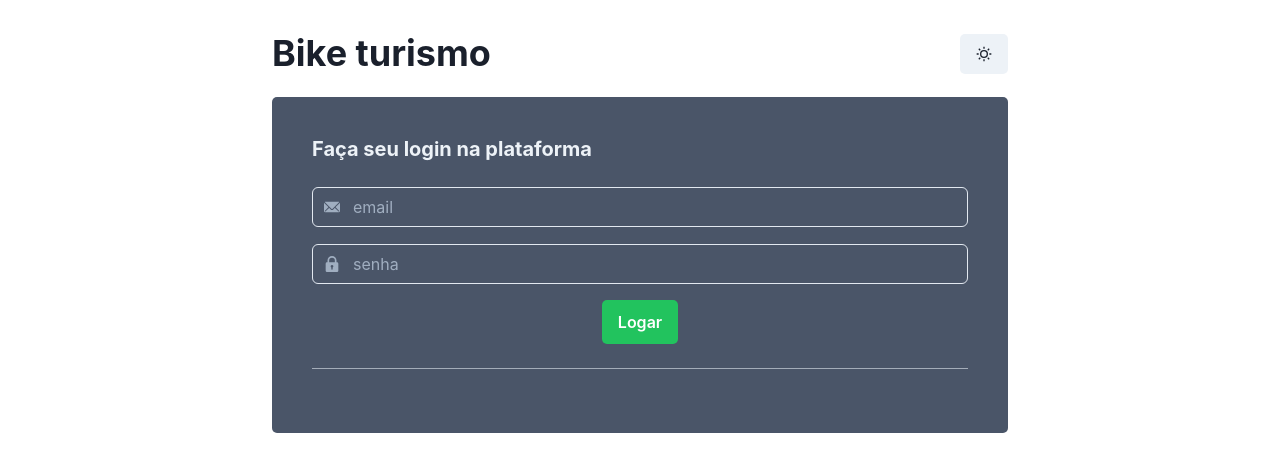
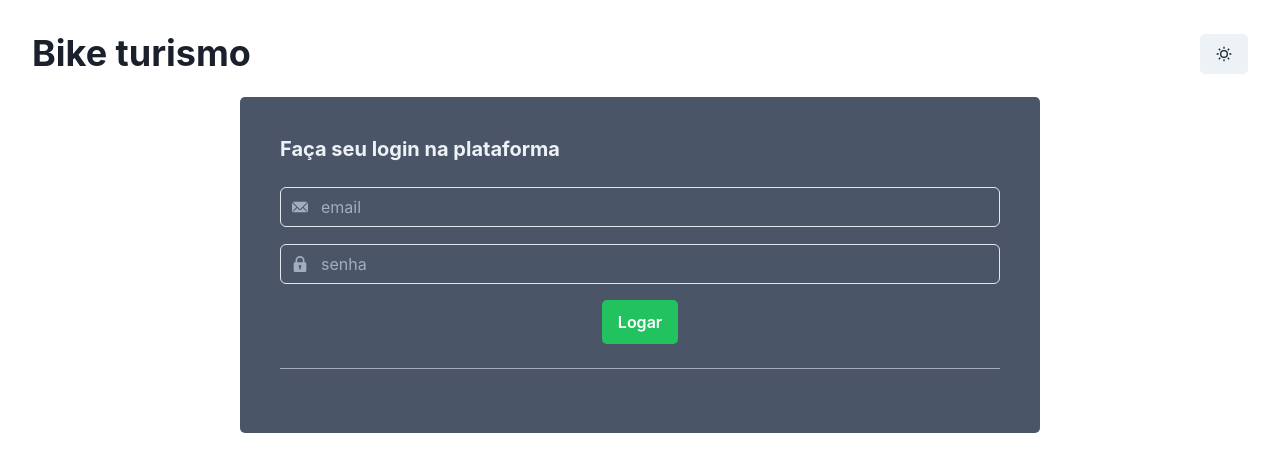
Before and after one commit to Alexandre1921/bike-turismo-web, a Next.js app: page /login in a window 1280 px wide. Shown: the top 472 px of the page. Built offline with nearby package versions, Linux system fonts and the light colour scheme; no server answers.

Commit message:
Ajustando layout

```diff
--- a/src/components/layout/index.tsx
+++ b/src/components/layout/index.tsx
@@ -11,7 +11,7 @@ type LayoutProps = {
 
 const Layout = ({ children }: LayoutProps) => {
   return (
-    <Box margin="0 auto" maxWidth={800} transition="0.5s ease-out">
+    <Box margin="0 auto" transition="0.5s ease-out" minWidth={350}>
       <Meta />
       <Box margin="8">
         <Header />
--- a/src/pages/login.tsx
+++ b/src/pages/login.tsx
@@ -23,7 +23,9 @@ const Home = () => {
 
   return (!!user || !userDataPresent) ? <Center><Spinner size="xl" /></Center> :
   (
+      <Center>
         <Grid
+          width="100%"
           as="main"
           templateColumns="1fr 100% 1fr"
           templateRows="1fr 100% 1fr"
@@ -34,6 +36,7 @@ const Home = () => {
           "
           justifyContent="center"
           alignItems="center"
+          maxWidth={800}
         >
           <Flex gridArea="form">
             <Box bg="gray.600" borderRadius="5px" padding="40px" width="100%" height="100%">
@@ -102,6 +105,7 @@ const Home = () => {
             </Box>
           </Flex>
         </Grid>
+      </Center>
   );
 };
 
```
Also changed, not shown: src/components/map.tsx (+9 -1 lines). Lines whose indentation alone changed are shown as unchanged.
